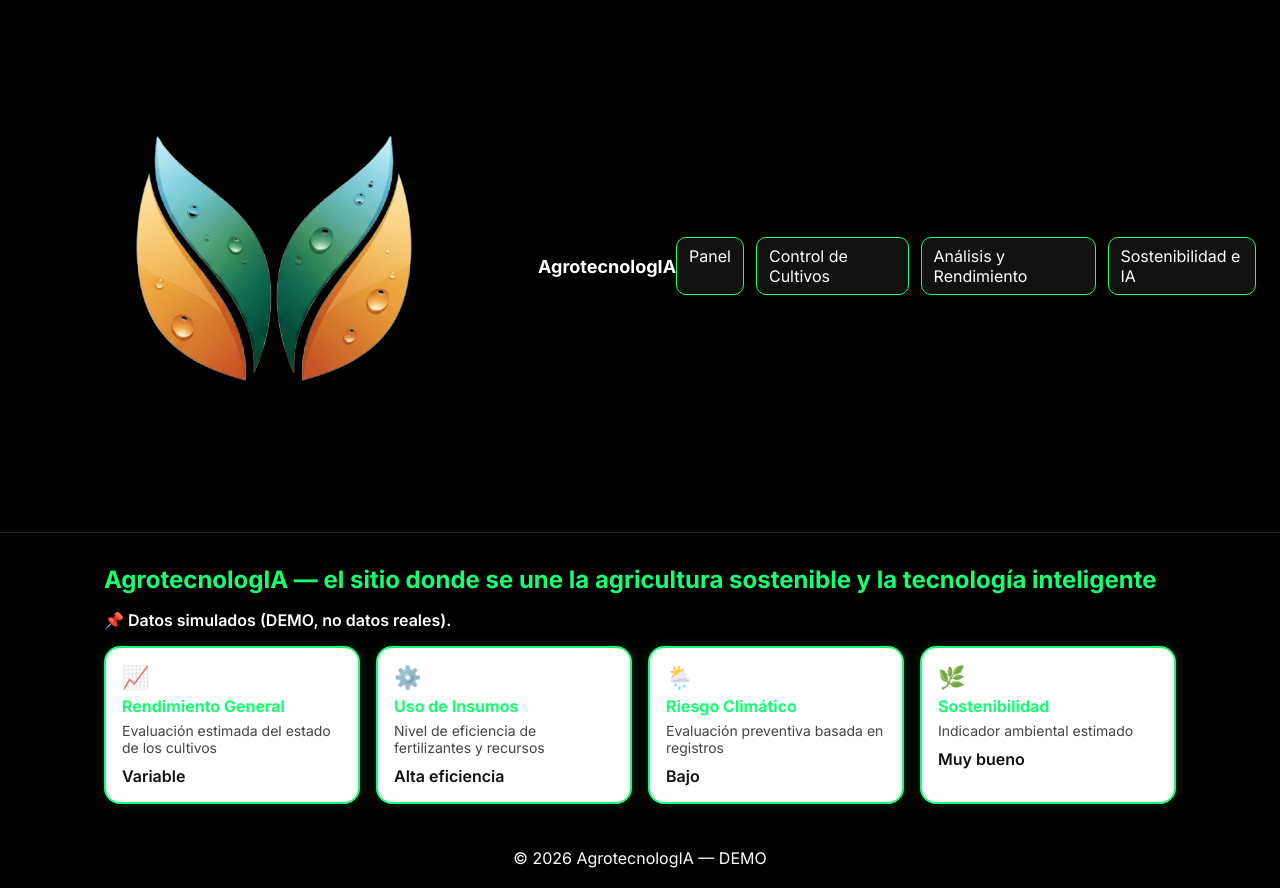
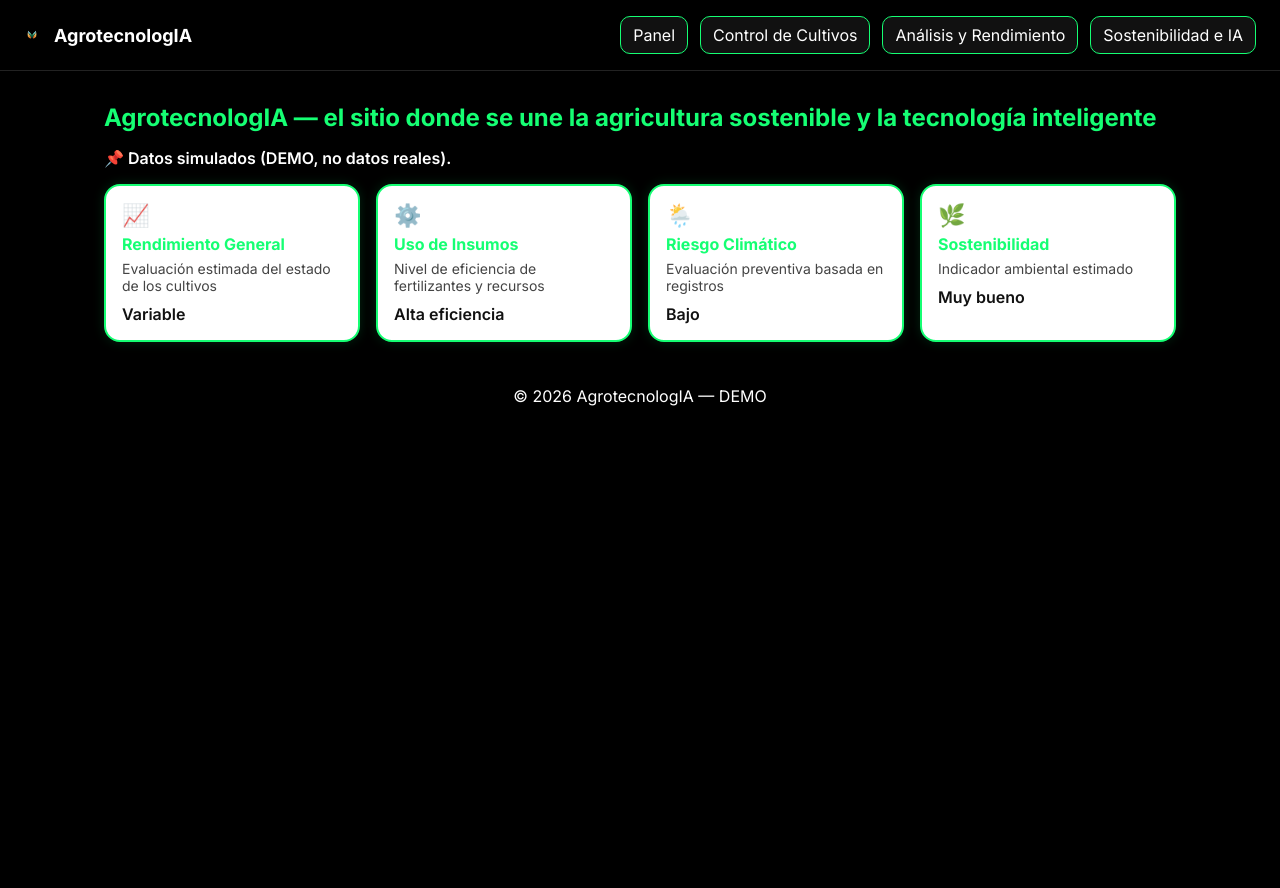
Before and after one commit to Fabianco-ux/AgrotecnologIA, a website: page index.html in a window 1280 px wide. After the commit the page ends 800 px from the top, so only its background shows below. Drawn offline with nearby package versions, Linux system fonts and the light colour scheme.

Commit message:
Fix: logo a 16px y unidad válida

```diff
--- a/styles.css
+++ b/styles.css
@@ -8,7 +8,7 @@
 .nav-link { text-decoration: none; padding: 8px 12px; border-radius: 10px; color: #fff; background: #111; border: 1px solid #15ff73; transition: background .2s ease, transform .1s ease; }
 .nav-link:hover { background: #151515; transform: translateY(-1px); }
 
-.brand-logo { height: 50; width: auto; margin-right: 6px; vertical-align: middle; object-fit: contain; }
+.brand-logo { height: 16px; width: auto; margin-right: 6px; vertical-align: middle; object-fit: contain; }
 
 .app-footer { text-align: center; padding: 20px; color: #fff; }
 
```
